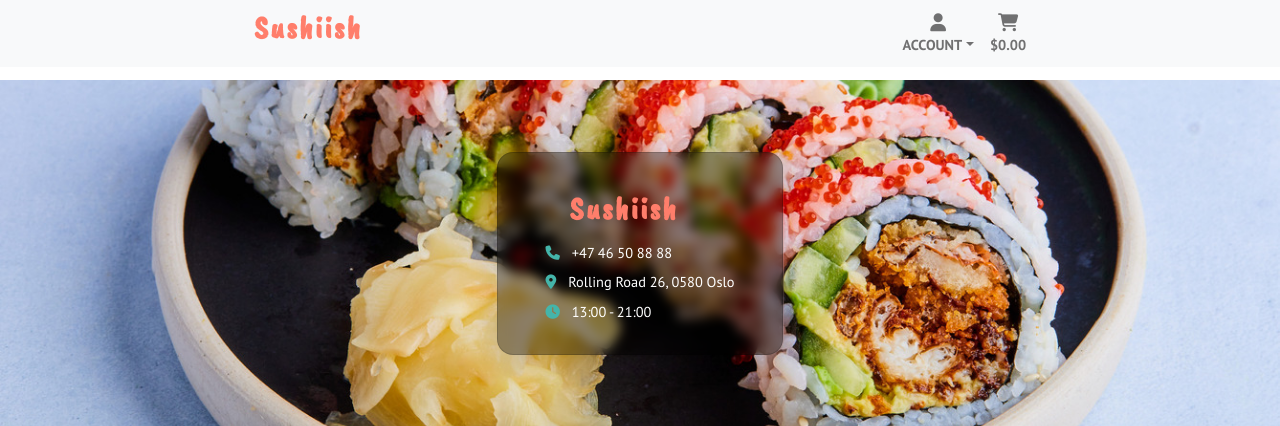
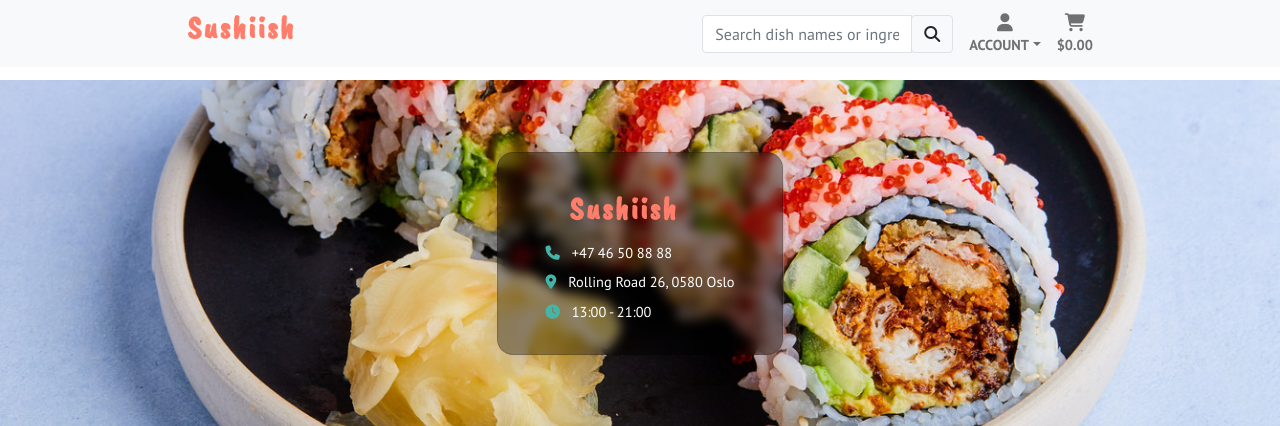
Before and after one commit to thanh-cao/ms4-sushiish-django, a Django app: page /products/ in a window 1280 px wide. Shown: the top 426 px of the page. Run offline with Django 3.2, Linux system fonts and the light colour scheme; data comes from the database, SQL or seed files in the repository; some libraries are stand-ins or nearby versions.

Commit message:
add search functionality

```diff
--- a/products/static/products/css/products.css
+++ b/products/static/products/css/products.css
@@ -173,6 +173,7 @@ section.product-listing-hero {
   padding: 0.1rem 0.5rem;
   border-radius: 10px;
   font-size: 0.65rem;
+  line-height: 2;
 }
 
 /* ----- product detail offcanvas ----- */
--- a/products/static/products/js/categoryNav.js
+++ b/products/static/products/js/categoryNav.js
@@ -5,7 +5,7 @@ const SETTINGS = {
 	navBarTravelling: false,
 	navBarTravelDirection: "",
 	navBarTravelDistance: 150
-}
+};
 
 const prevBtn = document.getElementById("prevBtn");
 const nextBtn = document.getElementById("nextBtn");
@@ -130,12 +130,11 @@ categoryNavContents.addEventListener(
 // Handle setting the currently active link
 categoryNavContents.addEventListener("click", function (e) {
 	e.preventDefault();
-	console.log('clicked');
-	console.log(e.target);
+	if (e.target.classList.contains("nav-link")) {
 		let links = [].slice.call(document.querySelectorAll(".category-nav .nav-link"));
 		links.forEach(function (item) {
 			item.classList.remove("active");
-	})
+		});
 		e.target.classList.add("active");
 		const categoryId = e.target.getAttribute("href").split("#")[1];
 		document.querySelectorAll('.category-section').forEach((section) => {
@@ -146,7 +145,8 @@ categoryNavContents.addEventListener("click", function (e) {
 			} else {
 				section.style.display = 'none';
 			}
-	})
+		});
+	}
 });
 
 function determineOverflow(content, container) {
--- a/products/templates/products/product_detail.html
+++ b/products/templates/products/product_detail.html
@@ -5,7 +5,7 @@
         <div class="price fw-bold mb-3 fs-6">
             ${{ product.price|floatformat:2 }}
         </div>
-        <div class="product-text mb-3 fs-5">{{ product.description }}</div>
+        <div class="mb-3 fs-6">{{ product.description }}</div>
         {% if product.allergies.all|length > 0 %}
         <div class="product-allergies my-2">
             {% for allergy in product.allergies.all %}
--- a/products/templates/products/product_offcanvas.html
+++ b/products/templates/products/product_offcanvas.html
@@ -9,24 +9,20 @@
 
 {% block extra_js %}
 <script>
-
     document.addEventListener('DOMContentLoaded', async (e) => {
         document.querySelectorAll('[data-bs-toggle="offcanvas"]').forEach((card) => {
             card.addEventListener('click', async (e) => {
                 e.preventDefault();
                 let url = card.getAttribute('data-product-url');
-                let url2 = '/products/1/'
                 let offCanvas = new bootstrap.Offcanvas(document.getElementById('product-offcanvas'));
                 let offCanvasBody = document.querySelector('.offcanvas-body');
-                const productDetailHtml = await fetch(url2).then(res => res.text());
+                const productDetailHtml = await fetch(url).then(res => res.text());
                 offCanvasBody.innerHTML = productDetailHtml;
                 offCanvas.show();
 
                 activateQuantityChange();
             });
         });
-
-
     });
 
     const activateQuantityChange = () => {
@@ -52,7 +48,7 @@
             }
             changeQtyAddToCart('custom');
         });
-    }
+    };
 
     const changeQtyAddToCart = (type) => {
         let input = document.querySelector('input.input-number');
@@ -67,12 +63,12 @@
             }
         }
         calculateTotal(parseInt(input.value));
-    }
+    };
 
     const calculateTotal = (quantity) => {
         let total = document.querySelector('.add-total');
         let price = parseFloat(document.querySelector('.price').innerText.split('$')[1]);
         total.innerText = (price * quantity).toFixed(2);
-    }
+    };
 </script>
 {% endblock %}
--- a/products/templates/products/products.html
+++ b/products/templates/products/products.html
@@ -11,7 +11,44 @@
         <a class="navbar-brand" href="{% url 'home' %}">Sushiish</a>
     </div>
     <div>
-        <ul class="navbar-nav flex-row align-items-start">
+        <ul class="navbar-nav flex-row align-items-center">
+            <li class="nav-item list-inline-item me-3">
+                <form class="form" method="GET" action="{% url 'products' %}" class="d-none d-lg-block">
+                    <div class="input-group w-100">
+                        <input class="form-control border border-black" type="text" name="search"
+                            placeholder="Search dish names or ingredients">
+                        <div class="input-group-append">
+                            <button class="form-control form-control btn btn-black border border-black" type="submit">
+                                <span class="icon">
+                                    <i class="fas fa-search"></i>
+                                </span>
+                            </button>
+                        </div>
+                    </div>
+                </form>
+                <a class="nav-link text-center d-block d-lg-none" href="#" id="search-dropdown"
+                    data-bs-toggle="dropdown" aria-expanded="false">
+                    <i class="fas fa-search fa-lg" aria-hidden="true"></i>
+                    <div>Search</div>
+                </a>
+                <div class="dropdown-menu border-0 w-100 p-3 my-0 position-absolute end-0"
+                    aria-labelledby="search-dropdown">
+                    <form class="form" method="GET" action="{% url 'products' %}">
+                        <div class="input-group w-100">
+                            <input class="form-control border border-black" type="text" name="search"
+                                placeholder="Search dish names or ingredients">
+                            <div class="input-group-append">
+                                <button class="form-control form-control btn btn-black border border-black"
+                                    type="submit">
+                                    <span class="icon">
+                                        <i class="fas fa-search"></i>
+                                    </span>
+                                </button>
+                            </div>
+                        </div>
+                    </form>
+                </div>
+            </li>
             <li class="nav-item dropdown list-inline-item me-3">
                 <a class="nav-link text-center" href="#" id="account-dropdown" role="button" data-bs-toggle="dropdown"
                     aria-expanded="false">
@@ -56,7 +93,8 @@
 
 {% block content %}
 <main>
-    <section class="container-fluid product-listing-hero d-flex justify-content-center align-items-center overflow-hidden">
+    <section
+        class="container-fluid product-listing-hero d-flex justify-content-center align-items-center overflow-hidden">
         <div class="card address-card">
             <div class="card-body text-white">
                 <div class="brand-text text-center mb-2">Sushiish</div>
@@ -107,6 +145,52 @@
     </div>
 
     <section class="container product-listing position-relative top-0 mt-3">
+        {% if search_query %}
+        {% if products|length == 0 %}
+        <div class="container-fluid text-center">
+            <div class="d-inline-block mb-3">
+                <span>No search results found for: {{ search_query }} | </span>
+                <span><a href="{% url 'products' %}" class="text-avocado text-decoration-none">Clear search</a></span>
+            </div>
+        </div>
+        {% else %}
+        <div class="container-fluid">
+            <div class="row">
+                <div class="d-inline-block mb-3">
+                    <span>Search results for: {{ search_query }} | </span>
+                    <span><a href="{% url 'products' %}" class="text-avocado text-decoration-none">Clear search</a></span>
+                </div>
+                {% for product in products %}
+                <div class="col-12 col-md-6">
+                    <a href="{% url 'product_detail' product.id %}" class="text-decoration-none text-black"
+                        data-bs-toggle="offcanvas" data-product-url="{% url 'product_detail' product.id %}">
+                        <div class="card product-card">
+                            <div class="card-body">
+                                <div class="product-title fs-5 text-salmon fw-bold">{{ product.name }}</div>
+                                {% if product.allergies.all|length > 0 %}
+                                <div class="product-allergies my-2">
+                                    {% for allergy in product.allergies.all %}
+                                    <span class="allergy-tag">{{ allergy.name }}</span>
+                                    {% endfor %}
+                                </div>
+                                {% endif %}
+                                <div class="product-text">{{ product.description }}</div>
+                                <div class="price fw-bold">
+                                    ${{ product.price|floatformat:2 }}
+                                </div>
+                            </div>
+                            <div class="product-img-container">
+                                <div class="product-img" style="background-image: url('{{ product.image.url }}')">
+                                </div>
+                            </div>
+                        </div>
+                    </a>
+                </div>
+                {% endfor %}
+            </div>
+        </div>
+        {% endif %}
+        {% else %}
         {% for category in categories %}
         <div id="category-{{ category.id }}" class="row category-section">
             <div class="display-6 fw-bold text-avocado">
@@ -120,7 +204,8 @@
             {% for product in products %}
             {% if product.category.id == category.id %}
             <div class="col-12 col-md-6">
-                <a href="{% url 'product_detail' product.id %}" class="text-decoration-none text-black" data-bs-toggle="offcanvas" data-product-url="{% url 'product_detail' product.id %}">
+                <a href="{% url 'product_detail' product.id %}" class="text-decoration-none text-black"
+                    data-bs-toggle="offcanvas" data-product-url="{% url 'product_detail' product.id %}">
                     <div class="card product-card">
                         <div class="card-body">
                             <div class="product-title fs-5 text-salmon fw-bold">{{ product.name }}</div>
@@ -147,6 +232,7 @@
             {% endfor %}
         </div>
         {% endfor %}
+        {% endif %}
     </section>
     {% include 'products/product_offcanvas.html' %}
 </main>
--- a/products/views.py
+++ b/products/views.py
@@ -1,4 +1,5 @@
-from django.shortcuts import render, get_object_or_404
+from django.shortcuts import render, get_object_or_404, redirect, reverse
+from django.db.models import Q
 from .models import Product, Category
 # Create your views here.
 
@@ -10,9 +11,22 @@ def all_products(request):
     '''
     products = Product.objects.all()
     categories = Category.objects.all()
+    search_query = None
+
+    if request.GET:
+        if 'search' in request.GET:
+            search_query = request.GET['search']
+            if not search_query:
+                return redirect(reverse('products'))
+
+            queries = Q(name__icontains=search_query) | Q(
+                description__icontains=search_query)
+            products = products.filter(queries)
+
     context = {
         'products': products,
-        'categories': categories
+        'categories': categories,
+        'search_query': search_query,
     }
     return render(request, 'products/products.html', context)
 
```
Lines whose indentation alone changed are shown as unchanged.
